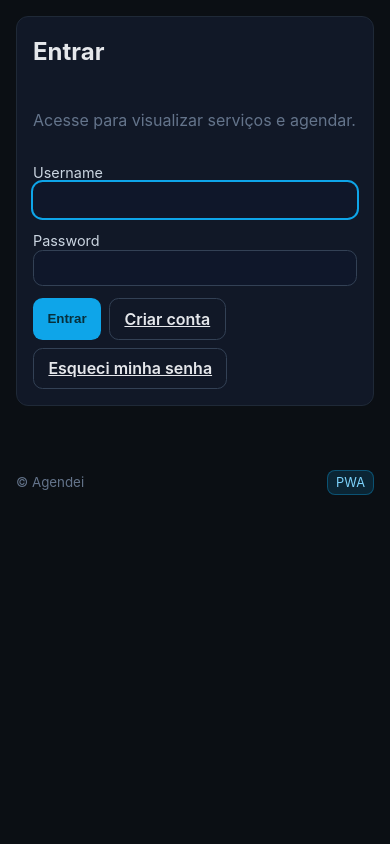
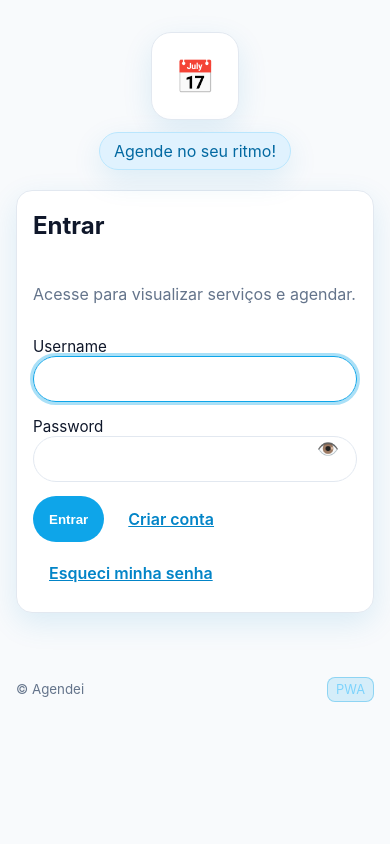
Before and after one commit to clodoaldo38/Agendei01, a Django app: page /conta/login/ in a window 390 px wide. Run offline with Django 5.2, Linux system fonts and the light colour scheme.

Commit message:
ui(theme): tema claro mobile e hero nas telas de auth\n- inputs arredondados, botões azuis, sombra suave\n- toggle de senha no login

```diff
--- a/static/css/styles.css
+++ b/static/css/styles.css
@@ -1,42 +1,46 @@
 :root{
-  --bg:#0b0f14; --panel:#111827; --muted:#64748b; --text:#e5e7eb; --brand:#0ea5e9; --danger:#ef4444; --ok:#22c55e;
+  /* Tema claro inspirado em mobile */
+  --bg:#f8fafc; --panel:#ffffff; --muted:#64748b; --text:#0f172a; --brand:#0ea5e9; --brand-dark:#0284c7; --danger:#ef4444; --ok:#16a34a;
+  --border:#e2e8f0; --shadow:0 10px 30px rgba(2,132,199,.12);
 }
 *{box-sizing:border-box}
 html,body{height:100%}
 body{margin:0;font-family:Inter,system-ui,Segoe UI,Roboto,Arial,sans-serif;background:var(--bg);color:var(--text)}
 
-.app-header{position:sticky;top:0;background:rgba(17,24,39,.9);backdrop-filter:saturate(120%) blur(6px);border-bottom:1px solid #1f2937}
+.app-header{position:sticky;top:0;background:#ffffffcc;backdrop-filter:saturate(120%) blur(6px);border-bottom:1px solid var(--border)}
 .nav{display:flex;align-items:center;justify-content:space-between;max-width:1000px;margin:0 auto;padding:.75rem 1rem}
 .brand{color:var(--text);text-decoration:none;font-weight:700;letter-spacing:.2px}
 .nav-toggle{display:none;background:transparent;border:0;color:var(--text);font-size:1.3rem}
 .nav-items{display:flex;gap:.75rem;list-style:none;margin:0;padding:0}
 .nav-items a{color:var(--text);text-decoration:none;padding:.5rem .75rem;border-radius:.5rem}
-.nav-items a:hover{background:#0f172a}
+.nav-items a:hover{background:#e2e8f0}
 
 .container{max-width:1000px;margin:0 auto;padding:1rem}
 .grid{display:grid;gap:1rem}
 @media (min-width:768px){.grid.cols-2{grid-template-columns:repeat(2,1fr)}}
 
-.card{background:var(--panel);border:1px solid #1f2937;border-radius:.75rem;padding:1rem}
+.card{background:var(--panel);border:1px solid var(--border);border-radius:1rem;padding:1rem;box-shadow:var(--shadow)}
 .card h2,.card h3{margin:.25rem 0 .75rem}
 
-.btn{appearance:none;border:0;border-radius:.6rem;padding:.6rem .9rem;font-weight:600;cursor:pointer}
-.btn-primary{background:var(--brand);color:#072f3b}
-.btn-primary:hover{filter:brightness(1.08)}
+.btn{appearance:none;border:0;border-radius:1.75rem;padding:.8rem 1rem;font-weight:600;cursor:pointer}
+.btn-primary{background:var(--brand);color:#fff}
+.btn-primary:hover{filter:brightness(1.05)}
 .btn-danger{background:var(--danger);color:#fff}
-.btn-ghost{background:transparent;color:var(--text);border:1px solid #334155}
+.btn-ghost{background:transparent;color:var(--brand-dark);border:0}
 
-form{display:grid;gap:.75rem}
-label{font-size:.9rem;color:#cbd5e1}
-input,select,textarea{width:100%;padding:.6rem .75rem;background:#0f172a;color:var(--text);border:1px solid #334155;border-radius:.6rem}
-input:focus,select:focus,textarea:focus{outline:2px solid var(--brand);border-color:transparent}
+form{display:grid;gap:.9rem}
+label{font-size:.95rem;color:var(--text)}
+input,select,textarea{width:100%;padding:.9rem 1rem;background:#fff;color:var(--text);border:1px solid var(--border);border-radius:2rem}
+input:focus,select:focus,textarea:focus{outline:3px solid rgba(14,165,233,.35);border-color:var(--brand)}
+.input-wrap{position:relative}
+.input-wrap .toggle-eye{position:absolute;right:.75rem;top:50%;transform:translateY(-50%);background:transparent;border:0;color:#64748b;font-size:1.1rem;cursor:pointer}
 .form-actions{display:flex;gap:.5rem;flex-wrap:wrap}
 .field-error{color:#fecaca;font-size:.85rem}
 
 .list{display:grid;gap:.75rem}
-.item{display:flex;align-items:flex-start;justify-content:space-between;gap:.75rem;background:#0f172a;border:1px solid #1f2937;border-radius:.6rem;padding:.75rem}
+.item{display:flex;align-items:flex-start;justify-content:space-between;gap:.75rem;background:#fff;border:1px solid var(--border);border-radius:1rem;padding:.75rem;box-shadow:var(--shadow)}
 .item-meta{color:var(--muted);font-size:.9rem}
-.price{font-weight:700;color:#a7f3d0}
+.price{font-weight:700;color:#0ea5e9}
 
 .app-footer{display:flex;align-items:center;justify-content:space-between;max-width:1000px;margin:2rem auto 0;padding:1rem;color:var(--muted)}
 .badge{display:inline-flex;align-items:center;gap:.35rem;background:rgba(14,165,233,.15);color:#7dd3fc;border:1px solid rgba(14,165,233,.35);padding:.25rem .5rem;border-radius:.5rem;font-size:.8rem}
@@ -53,6 +57,12 @@ input:focus,select:focus,textarea:focus{outline:2px solid var(--brand);border-co
 .muted{color:var(--muted)}
 .sr-only{position:absolute;width:1px;height:1px;padding:0;margin:-1px;overflow:hidden;clip:rect(0,0,0,0);white-space:nowrap;border:0}
 
+/* hero para telas de login */
+.hero{display:grid;place-items:center;margin:1rem 0 1.25rem}
+.hero .logo-badge{display:grid;place-items:center;width:88px;height:88px;background:#fff;border:1px solid var(--border);border-radius:1.25rem;box-shadow:var(--shadow);font-weight:700;color:#334155}
+.hero .logo-badge .emoji{font-size:2rem}
+.hero .bubble{margin-top:.75rem;background:#e0f2fe;color:#0369a1;border:1px solid #bae6fd;padding:.5rem .9rem;border-radius:1.25rem;box-shadow:var(--shadow)}
+
 /* page transitions */
 @keyframes fadeIn{from{opacity:0;transform:translateY(8px)}to{opacity:1;transform:none}}
 body{transition:opacity .25s ease}
--- a/templates/accounts/code_verify.html
+++ b/templates/accounts/code_verify.html
@@ -1,6 +1,10 @@
 {% extends "base.html" %}
 {% block header %}{% endblock %}
 {% block content %}
+  <div class="hero">
+    <div class="logo-badge"><span class="emoji">📅</span><span class="sr-only">Agendei</span></div>
+    <div class="bubble">Digite seu código para continuar</div>
+  </div>
   <section class="card stack" aria-labelledby="verify-title">
     <h2 id="verify-title">Verificar Código</h2>
     <p class="muted">Informe o código recebido e defina sua nova senha.</p>
--- a/templates/accounts/login.html
+++ b/templates/accounts/login.html
@@ -1,6 +1,10 @@
 {% extends "base.html" %}
 {% block header %}{% endblock %}
 {% block content %}
+  <div class="hero">
+    <div class="logo-badge"><span class="emoji">📅</span><span class="sr-only">Agendei</span></div>
+    <div class="bubble">Agende no seu ritmo!</div>
+  </div>
   <section class="card stack" aria-labelledby="login-title">
     <h2 id="login-title">Entrar</h2>
     <p class="muted">Acesse para visualizar serviços e agendar.</p>
@@ -8,9 +12,12 @@
       {% csrf_token %}
       {{ form.non_field_errors }}
       {% for field in form %}
-        <div>
+        <div class="input-wrap">
           <label for="{{ field.id_for_label }}">{{ field.label }}</label>
           {{ field }}
+          {% if field.name == 'password' %}
+            <button type="button" class="toggle-eye" aria-label="Mostrar/ocultar senha" onclick="togglePassword()">👁️</button>
+          {% endif %}
           {% if field.errors %}
             <div class="field-error">{{ field.errors|striptags }}</div>
           {% endif %}
@@ -23,4 +30,11 @@
       </div>
     </form>
   </section>
+  <script>
+    function togglePassword(){
+      const pw = document.querySelector('input[type="password"]');
+      if(!pw) return;
+      pw.type = pw.type === 'password' ? 'text' : 'password';
+    }
+  </script>
 {% endblock %}
--- a/templates/accounts/password_reset_request.html
+++ b/templates/accounts/password_reset_request.html
@@ -1,6 +1,10 @@
 {% extends "base.html" %}
 {% block header %}{% endblock %}
 {% block content %}
+  <div class="hero">
+    <div class="logo-badge"><span class="emoji">📅</span><span class="sr-only">Agendei</span></div>
+    <div class="bubble">Recupere seu acesso com segurança</div>
+  </div>
   <section class="card stack" aria-labelledby="reset-title">
     <h2 id="reset-title">Recuperar Senha</h2>
     <p class="muted">Escolha o canal e informe seu email ou telefone (WhatsApp).</p>
--- a/templates/accounts/signup.html
+++ b/templates/accounts/signup.html
@@ -1,6 +1,10 @@
 {% extends "base.html" %}
 {% block header %}{% endblock %}
 {% block content %}
+  <div class="hero">
+    <div class="logo-badge"><span class="emoji">📅</span><span class="sr-only">Agendei</span></div>
+    <div class="bubble">Agende no seu ritmo!</div>
+  </div>
   <section class="card stack" aria-labelledby="signup-title">
     <h2 id="signup-title">Criar Conta</h2>
     <p class="muted">Cadastre-se para reservar serviços com rapidez.</p>
```
